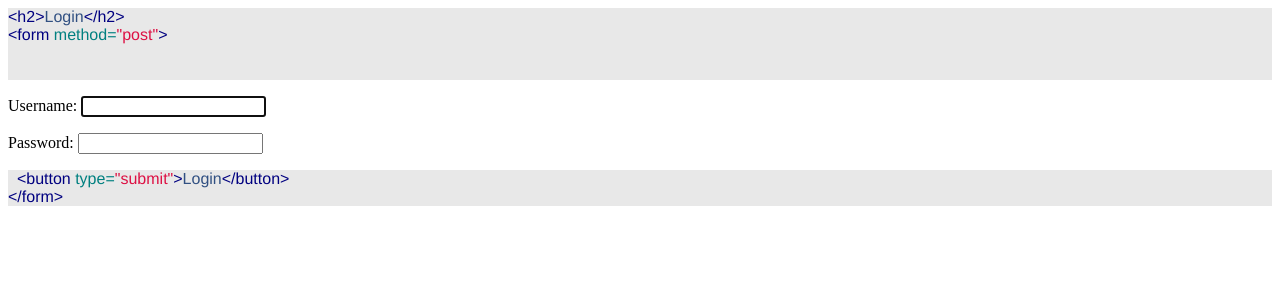
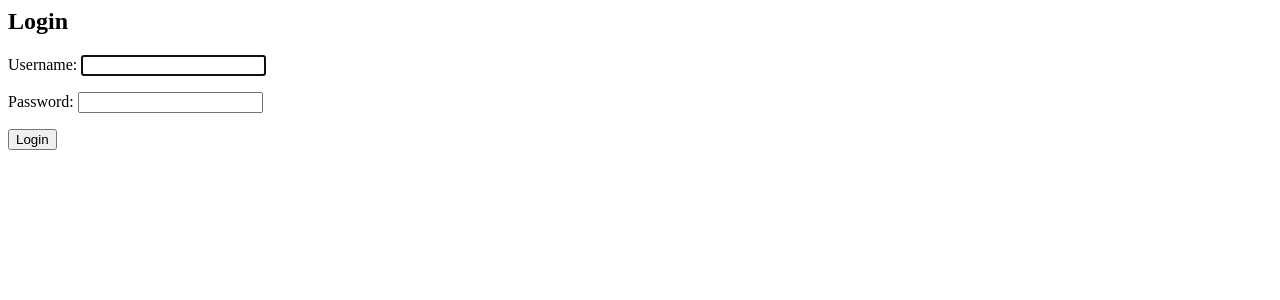
Before and after one commit to RoboticHamster357/biblioteka_projekt_TiTS, a Django app: page /accounts/login/ in a window 1280 px wide. Shown: the top 300 px of the page. Run offline with Django 3.2, Linux system fonts and the light colour scheme.

Commit message:
Strona logowania

```diff
--- a/mysite/polls/templates/registration/login.html
+++ b/mysite/polls/templates/registration/login.html
@@ -1,28 +1,7 @@
-<!DOCTYPE html PUBLIC "-//W3C//DTD HTML 4.01//EN" "http://www.w3.org/TR/html4/strict.dtd">
-<html>
-<head>
-  <meta http-equiv="Content-Type" content="text/html; charset=utf-8">
-  <meta http-equiv="Content-Style-Type" content="text/css">
-  <title></title>
-  <meta name="Generator" content="Cocoa HTML Writer">
-  <meta name="CocoaVersion" content="1561.6">
-  <style type="text/css">
-    p.p1 {margin: 0.0px 0.0px 0.0px 0.0px; line-height: 18.0px; font: 16.0px Helvetica; color: #000080; -webkit-text-stroke: #000080; background-color: #e8e8e8}
-    p.p2 {margin: 0.0px 0.0px 0.0px 0.0px; line-height: 18.0px; font: 16.0px Helvetica; color: #008080; -webkit-text-stroke: #008080; background-color: #e8e8e8}
-    p.p3 {margin: 0.0px 0.0px 0.0px 0.0px; line-height: 18.0px; font: 16.0px Helvetica; color: #315082; -webkit-text-stroke: #315082; background-color: #e8e8e8}
-    span.s1 {font-kerning: none}
-    span.s2 {font-kerning: none; color: #315082; -webkit-text-stroke: 0px #315082}
-    span.s3 {font-kerning: none; color: #000080; -webkit-text-stroke: 0px #000080}
-    span.s4 {font-kerning: none; color: #dd1144; -webkit-text-stroke: 0px #dd1144}
-    span.s5 {font-kerning: none; color: #008080; -webkit-text-stroke: 0px #008080}
-  </style>
-</head>
-<body>
-<p class="p1"><span class="s1">&lt;h2&gt;</span><span class="s2">Login</span><span class="s1">&lt;/h2&gt;</span></p>
-<p class="p2"><span class="s3">&lt;form</span><span class="s2"> </span><span class="s1">method=</span><span class="s4">"post"</span><span class="s3">&gt;</span></p>
-<p class="p3"><span class="s1"><span class="Apple-converted-space">  </span>{% csrf_token %}</span></p>
-<p class="p3"><span class="s1"><span class="Apple-converted-space">  </span>{{ form.as_p }}</span></p>
-<p class="p1"><span class="s2"><span class="Apple-converted-space">  </span></span><span class="s1">&lt;button</span><span class="s2"> </span><span class="s5">type=</span><span class="s4">"submit"</span><span class="s1">&gt;</span><span class="s2">Login</span><span class="s1">&lt;/button&gt;</span></p>
-<p class="p1"><span class="s1">&lt;/form&gt;</span></p>
-</body>
-</html>
+<!-- templates/registration/login.html -->
+<h2>Login</h2>
+<form method="post">
+  {% csrf_token %}
+  {{ form.as_p }}
+  <button type="submit">Login</button>
+</form>
```
